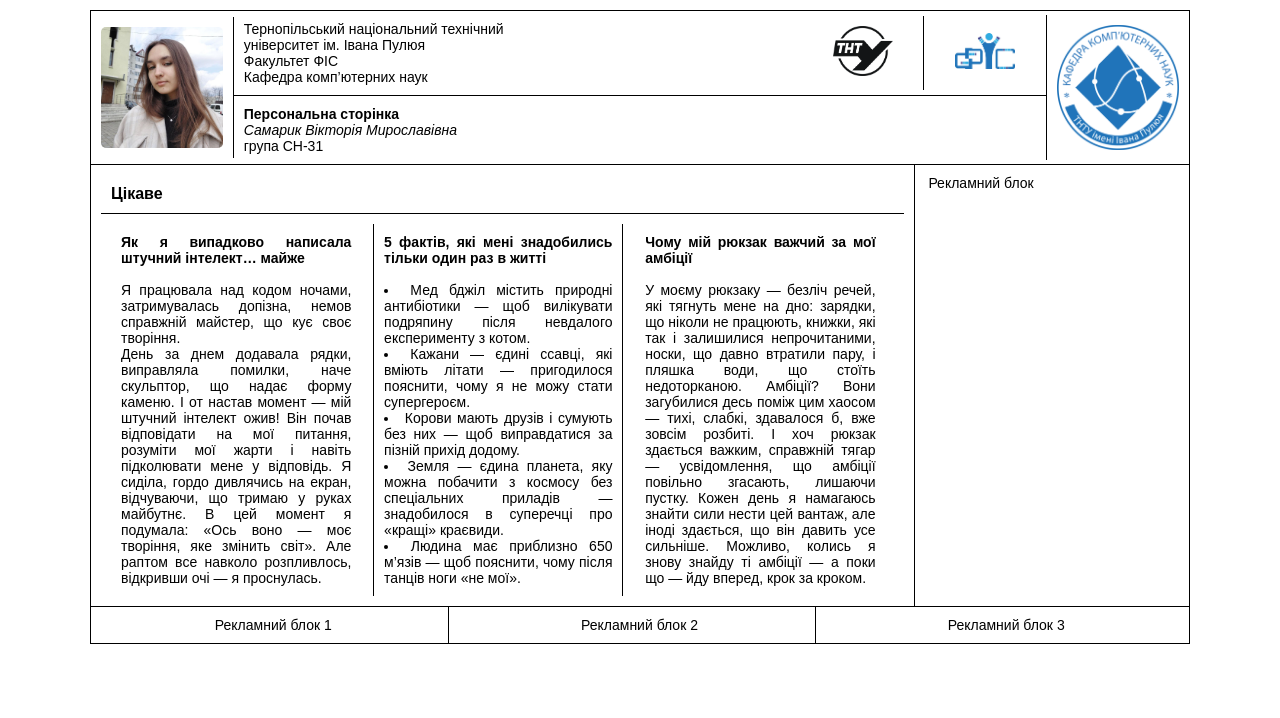
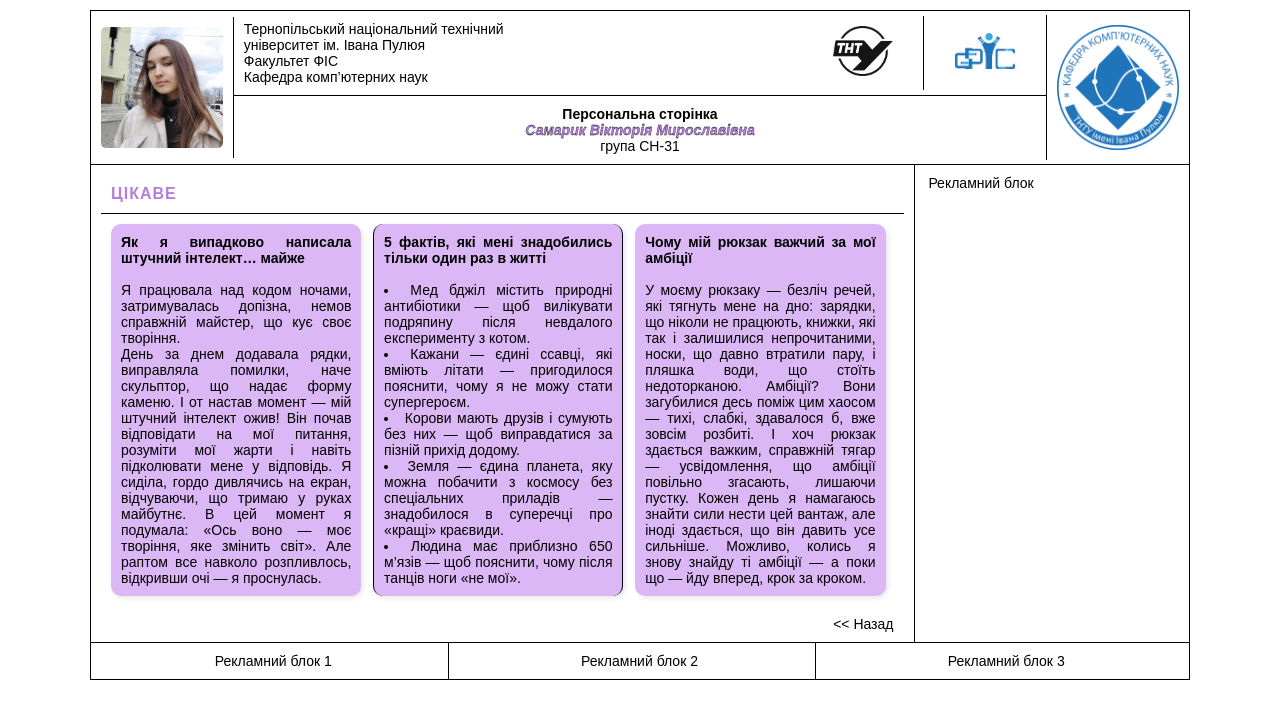
Before and after one commit to Hasirati/Vita, a plain HTML site: page intresting.html in a window 1280 px wide. Drawn offline with Linux system fonts and the light colour scheme.

Commit message:
mini pravku

```diff
--- a/intresting.html
+++ b/intresting.html
@@ -88,6 +88,10 @@
 						вперед, крок за
 						кроком.
 					</div>
+					<div style="text-align: right; margin-top: 20px;">
+						<a href="index.html">
+							<< Назад </a>
+					</div>
 				</div>
 			</div>
 
--- a/style.css
+++ b/style.css
@@ -1,19 +1,36 @@
+:root {
+	--lavender: #b57edc;
+	--lavender-light: #dbb7f5;
+	--black: #000;
+}
+
 body {
 	font-family: Arial, sans-serif;
 	margin: 0 10px;
 	padding: 0;
 }
 
+a {
+	color: var(--black);
+	text-decoration: none;
+	transition: color 0.3s;
+}
+
+a:hover {
+	color: var(--lavender);
+	text-decoration: underline;
+}
+
 .container {
 	width: 1100px;
 	margin: 10px auto;
-	border: 1px solid #000;
+	border: 1px solid var(--black);
 	box-sizing: border-box;
 }
 
 .row {
 	width: 100%;
-	border-bottom: 1px solid #000;
+	border-bottom: 1px solid var(--black);
 	white-space: nowrap;
 	font-size: 0;
 }
@@ -33,6 +50,16 @@ body {
 	border-radius: 5px;
 }
 
+.photo img,
+.logos img {
+	transition: transform 0.3s ease;
+}
+
+.photo img:hover,
+.logos img:hover {
+	transform: scale(1.03);
+}
+
 .wid {
 	width: 40%;
 }
@@ -47,7 +74,7 @@ body {
 
 .top-center-row {
 	width: 100%;
-	border-bottom: 1px solid #000;
+	border-bottom: 1px solid var(--black);
 	white-space: nowrap;
 	font-size: 0;
 }
@@ -86,10 +113,14 @@ body {
 	padding: 10px;
 	box-sizing: border-box;
 	font-size: 14px;
+	text-align: center;
 }
 
 .personal-info em {
 	font-style: italic;
+	color: var(--lavender);
+	-webkit-text-stroke: 0.3px var(--black);
+	font-weight: bold;
 }
 
 .menu {
@@ -100,11 +131,11 @@ body {
 }
 
 .bordered-right {
-	border-right: 1px solid #000;
+	border-right: 1px solid var(--black);
 }
 
 .bordered-left {
-	border-left: 1px solid #000;
+	border-left: 1px solid var(--black);
 }
 
 .content-section {
@@ -140,12 +171,16 @@ body {
 .section-title {
 	font-size: 16px;
 	padding: 10px;
-	border-bottom: 1px solid #000;
+	border-bottom: 1px solid var(--black);
+	color: var(--lavender);
+	font-weight: bold;
+	text-transform: uppercase;
+	letter-spacing: 1px;
 }
 
 .block {
 	padding: 10px;
-	border-bottom: 1px solid #000;
+	border-bottom: 1px solid var(--black);
 }
 
 .block:last-child {
@@ -155,7 +190,7 @@ body {
 
 .hobby-row {
 	padding: 10px;
-	border-bottom: 1px solid #000;
+	border-bottom: 1px solid var(--black);
 	text-wrap: wrap;
 }
 
@@ -172,10 +207,23 @@ body {
 	box-sizing: border-box;
 	vertical-align: top;
 	text-align: justify;
+	background-color: var(--lavender-light);
+	border-radius: 10px;
+	box-shadow: 2px 2px 5px rgba(0, 0, 0, 0.1);
+	transition: transform 0.2s ease-in-out;
+}
+
+.hobby:hover {
+	transform: scale(1.02);
 }
 
 .hobby:last-child {
 	margin-right: 0;
+}
+
+.cat-hobby {
+	background-color: #ffe6f0;
+	font-weight: 500;
 }
 
 .footer-ads-row {
```
Also changed, not shown: biogr.html (+4 -0 lines), hobby.html (+4 -0 lines), index.html (+6 -3 lines), my-group.html (+4 -0 lines).
